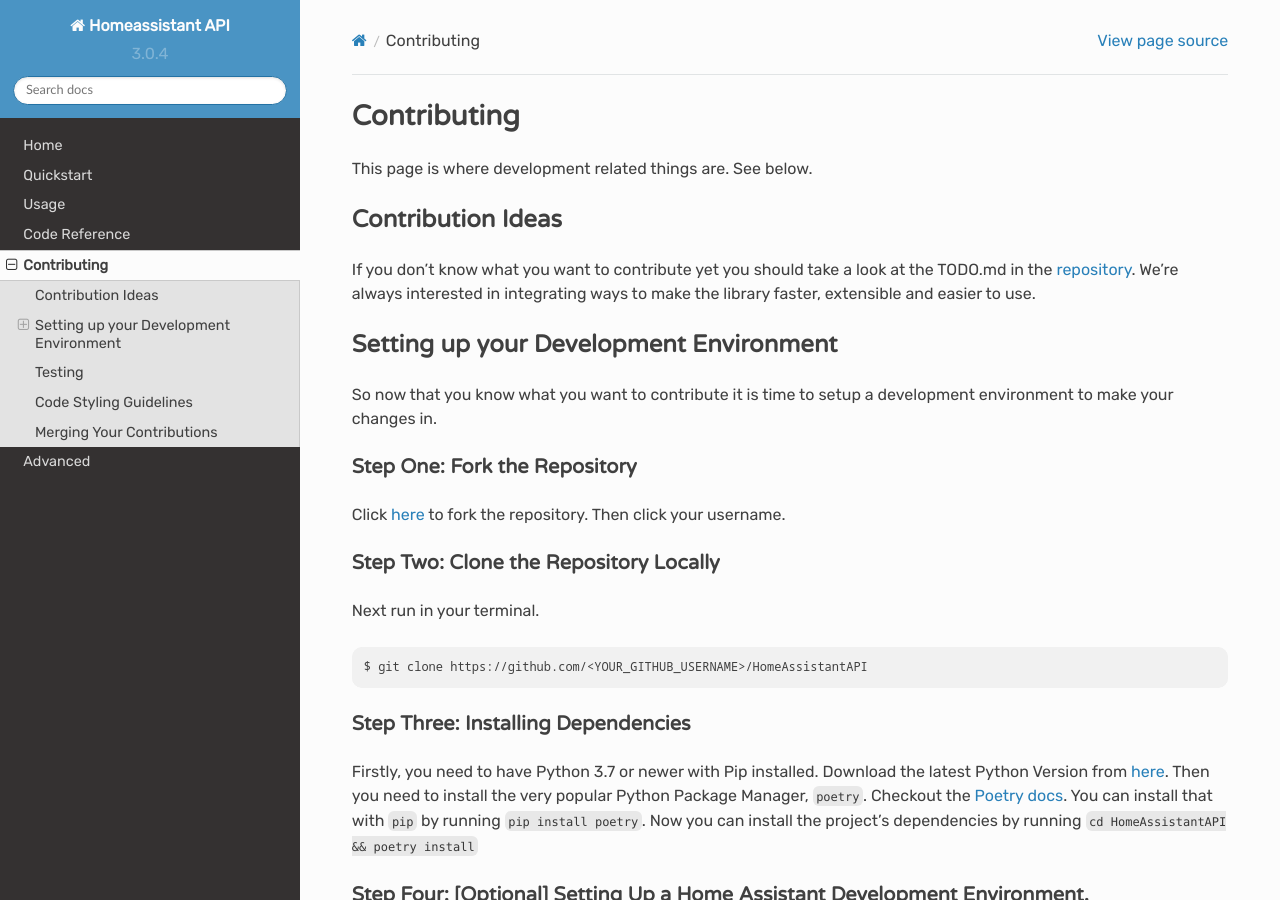
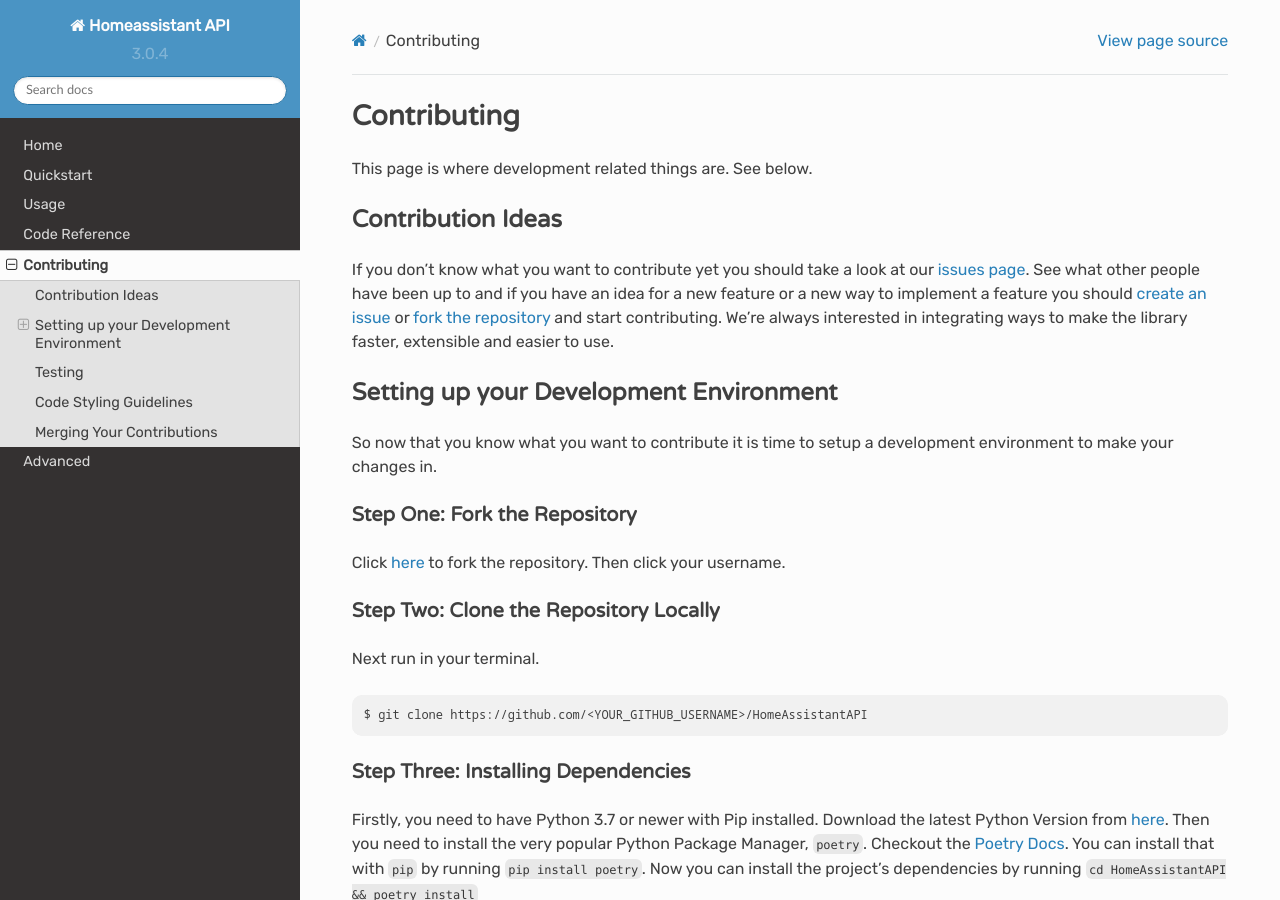
Before and after one commit to GrandMoff100/HomeAssistantAPI, a Sphinx documentation site: the page built from docs/CONTRIBUTING.rst, in a window 1280 px wide and 900 px high. Built offline with Sphinx 7.4.7 and the Read the Docs theme 2.0.0, drawn with Linux system fonts in a browser that asks for light colours.

Commit message:
Rewrote docs for different project workflow

```diff
--- a/docs/CONTRIBUTING.rst
+++ b/docs/CONTRIBUTING.rst
@@ -10,7 +10,8 @@ See below.
 Contribution Ideas
 *********************
 
-If you don't know what you want to contribute yet you should take a look at the TODO.md in the :resource:`repository <repo>`.
+If you don't know what you want to contribute yet you should take a look at our :resource:`issues page <issues>`.
+See what other people have been up to and if you have an idea for a new feature or a new way to implement a feature you should :resource:`create an issue <issues>` or :resource:`fork the repository <repo>` and start contributing.
 We're always interested in integrating ways to make the library faster, extensible and easier to use.
 
 Setting up your Development Environment
@@ -21,7 +22,8 @@ So now that you know what you want to contribute it is time to setup a developme
 Step One: Fork the Repository
 ===============================
 
-Click `here <https://github.com/GrandMoff100/HomeAssistantAPI/fork>`_ to fork the repository. Then click your username.
+Click `here <https://github.com/GrandMoff100/HomeAssistantAPI/fork>`__ to fork the repository.
+Then click your username.
 
 Step Two: Clone the Repository Locally
 =======================================
@@ -38,7 +40,7 @@ Step Three: Installing Dependencies
 Firstly, you need to have Python 3.7 or newer with Pip installed.
 Download the latest Python Version from `here <https://www.python.org/>`__.
 Then you need to install the very popular Python Package Manager, :code:`poetry`.
-Checkout the `Poetry docs <https://python-poetry.org/docs/>`_.
+Checkout the `Poetry Docs <https://python-poetry.org/docs/>`__.
 You can install that with :code:`pip` by running :code:`pip install poetry`.
 Now you can install the project's dependencies by running :code:`cd HomeAssistantAPI && poetry install`
 
```
